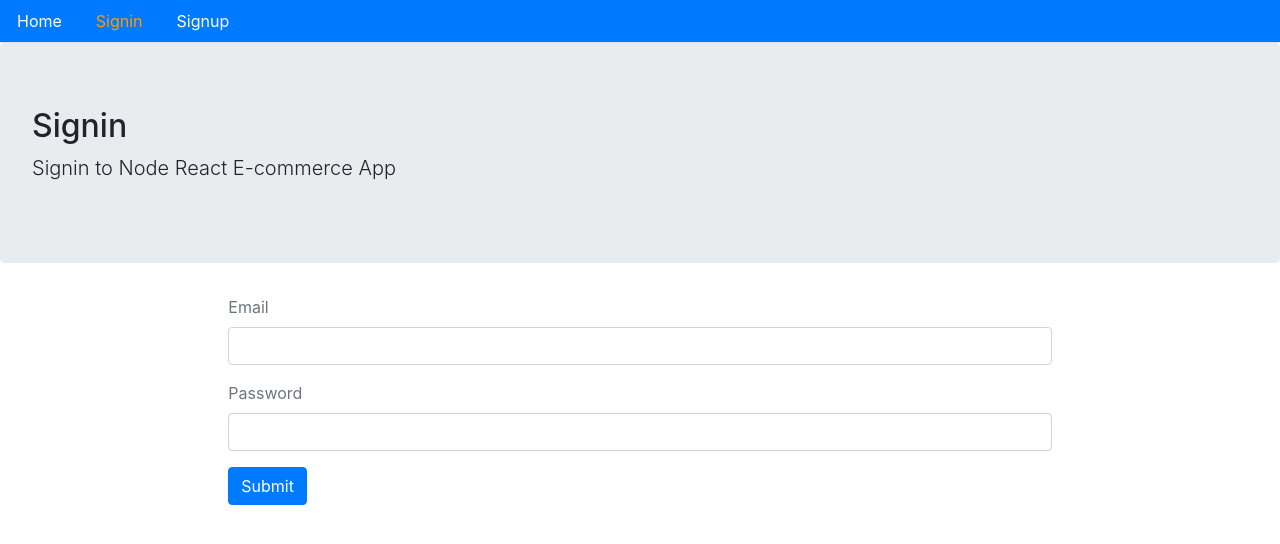
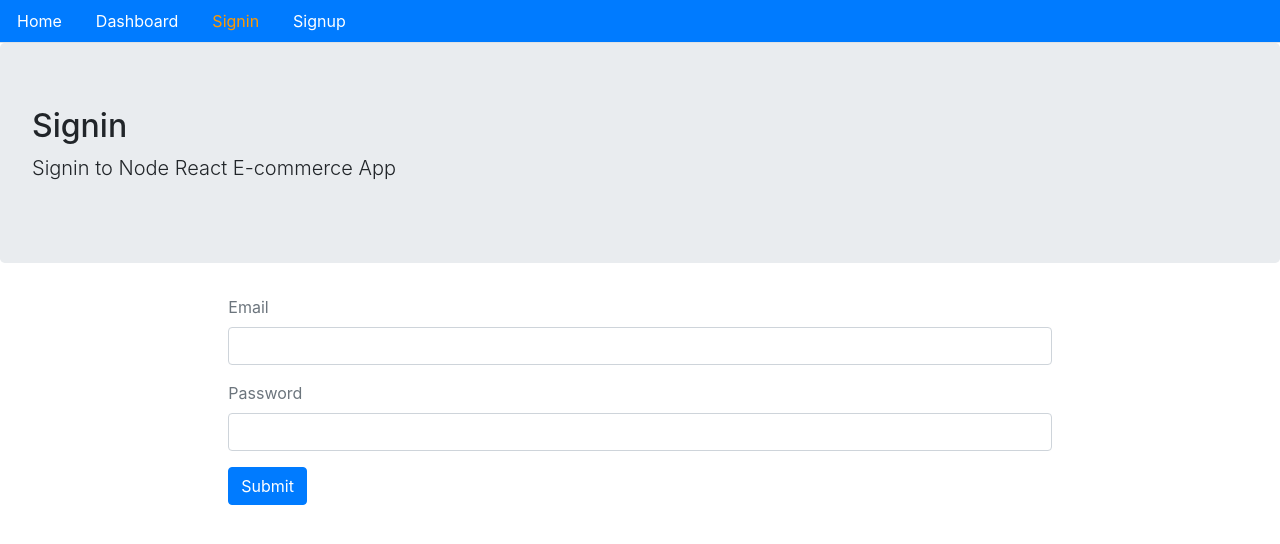
Before and after one commit to KTran-Tech/eCommerce, a React (Create React App) app in the folder front-end/: page /signin in a window 1280 px wide. Shown: the top 544 px of the page. Built offline with nearby package versions, Linux system fonts and the light colour scheme.

Commit message:
Private Route

```diff
--- a/front-end/src/components/core/Menu.js
+++ b/front-end/src/components/core/Menu.js
@@ -18,9 +18,20 @@
 const Menu = ({ history }) => (
   <div>
     <ul className='nav nav-tabs bg-primary'>
+      {/* ----------------- */}
       <li className='nav-items'>
         <Link className='nav-link' style={isActive(history, '/')} to='/'>
           Home
+        </Link>
+      </li>
+
+      <li className='nav-items'>
+        <Link
+          className='nav-link'
+          style={isActive(history, '/dashbaord')}
+          to='/'
+        >
+          Dashboard
         </Link>
       </li>
 
@@ -64,7 +75,7 @@
           </span>
         </li>
       )}
-
+      {/* ----------------- */}
     </ul>
   </div>
 );
```
Also changed, not shown: front-end/src/actions/auth/PrivateRoute.js (added, +20 -0 lines), front-end/src/components/user/UserDashboard.js (added, +8 -0 lines).
